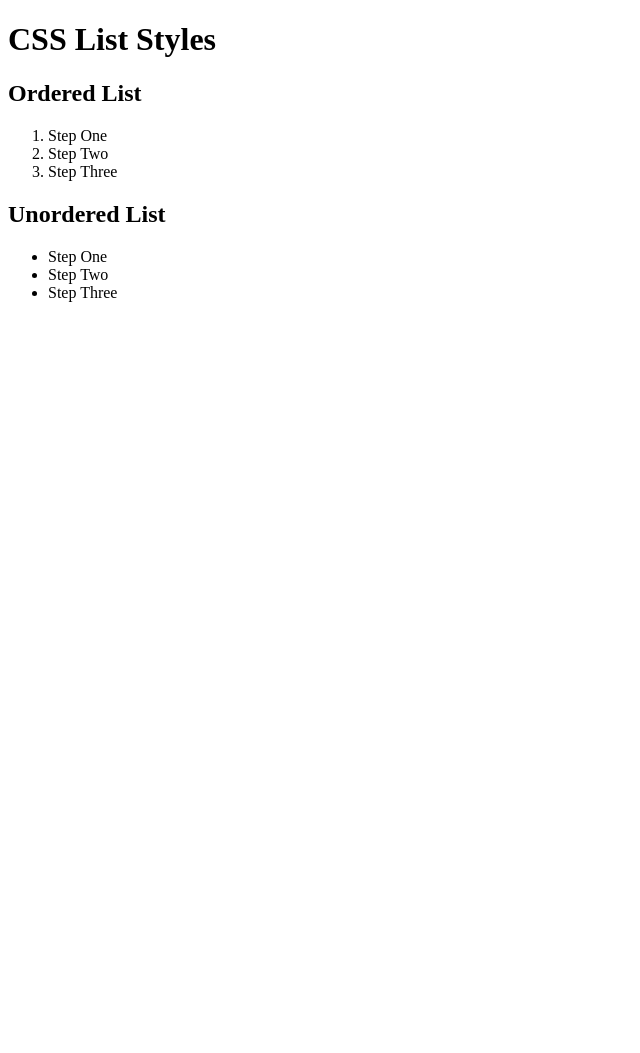
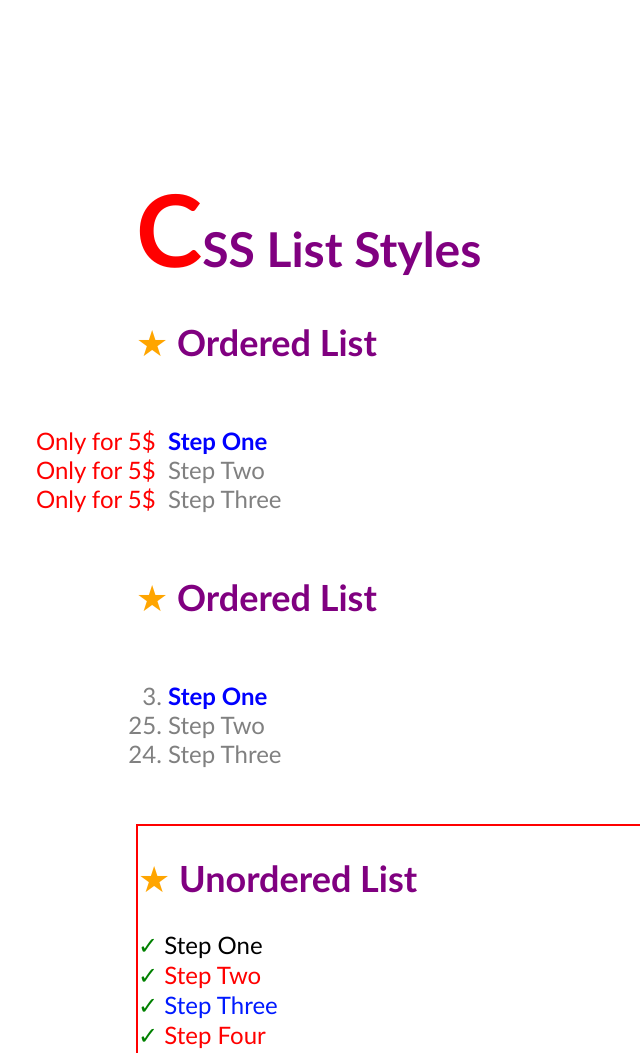
Before and after one commit to Ahmad2426/css-full-course-001, a plain HTML site: page css-008/index.html in a window 1280 px wide. Shown: the top 1053 px of the page, without its empty margins (0-640 px from the left). Before the commit the page ends 800 px from the top, so only its background shows below. Drawn offline with Linux system fonts and the light colour scheme.

Commit message:
css list style completed

```diff
--- a/css-008/index.html
+++ b/css-008/index.html
@@ -16,9 +16,18 @@
 <main>
     <article>
         <h2>Ordered List</h2>
-        <ol>
+        <ol class="OrderedListOne" start="5" reversed>
             <li>Step One</li>
             <li>Step Two</li>
+            <li>Step Three</li>
+        </ol>
+    </article>
+
+    <article>
+        <h2>Ordered List</h2>
+        <ol class="OrderedListTwo" start="3" reversed>
+            <li>Step One</li>
+            <li value="25">Step Two</li>
             <li>Step Three</li>
         </ol>
     </article>
@@ -29,12 +38,17 @@
             <li>Step One</li>
             <li>Step Two</li>
             <li>Step Three</li>
+            <li>Step Four</li>
+
         </ul>
+
+        <img src="" alt="">
     </article>
+
 </main>
 
 </body>
 </html>
 
-<!-- up to 02:03:11 min -->
+<!-- up to 02:24:11 min -->
 <!-- https://coolors.co/contrast-checker/7aff90-000000 -->
--- a/css-008/style.css
+++ b/css-008/style.css
@@ -0,0 +1,110 @@
+body {
+    padding: 10%;
+    font-size: 1.5rem;
+    font-family: 'Trebuchet MS', 'Lucida Sans Unicode', 'Lucida Grande', 'Lucida Sans', Arial, sans-serif;
+}
+
+body::selection {
+    background-color: red;
+    color: yellow;
+}
+
+/* on HTML
+<ol start="5" reversed>
+            <li>Step One</li>
+            <li>Step Two</li>
+            <li>Step Three</li>
+        </ol> */
+
+/* ol {
+    list-style-type: decimal-leading-zero;
+
+    list-style-type: none;
+    list-style-type: square;
+
+
+
+} */
+
+ol{
+
+    padding: 2rem;
+}
+
+ol :not(.special) {
+    color: gray;
+}
+
+
+
+.OrderedListOne li::marker {
+    color: red;
+    content: "Only for 5$  ";
+
+
+}
+
+
+
+ul{
+    list-style-type: none;
+    text-align: left;
+    padding: 0%
+    /* list-style-position: inside;
+    color: blue;
+    line-height: 1.6;
+
+    list-style-image: url(../checkmark.png) */;
+
+
+
+}
+
+/* ul li::before {
+    content: "";
+    display: inline-block;
+    width: 20px;
+    height: 20px;
+    background-image: url(../checkmark.png);
+    background-size: contain;
+    background-repeat: no-repeat;
+    margin-right: 8px;
+} */
+
+ul li:nth-child(3) {
+    color: rgb(0, 26, 255);
+}
+
+ul li:nth-child(even) {
+    color: red;
+}
+
+
+
+:is(h1, h2) {
+    color: purple;
+}
+
+article:has(img) {
+    border: 2px solid red;
+}
+
+h2::before {
+    content: "★ ";
+    color: orange;
+}
+
+ul ::before {
+    content: " ✓  ";
+    color: green;
+}
+
+h1::first-letter {
+    font-size: 100px;
+    color: red;
+}
+
+ol::first-line {
+    color: blue;
+    font-weight: bold;
+}
```
Also changed, not shown: checkmark.png (added).
